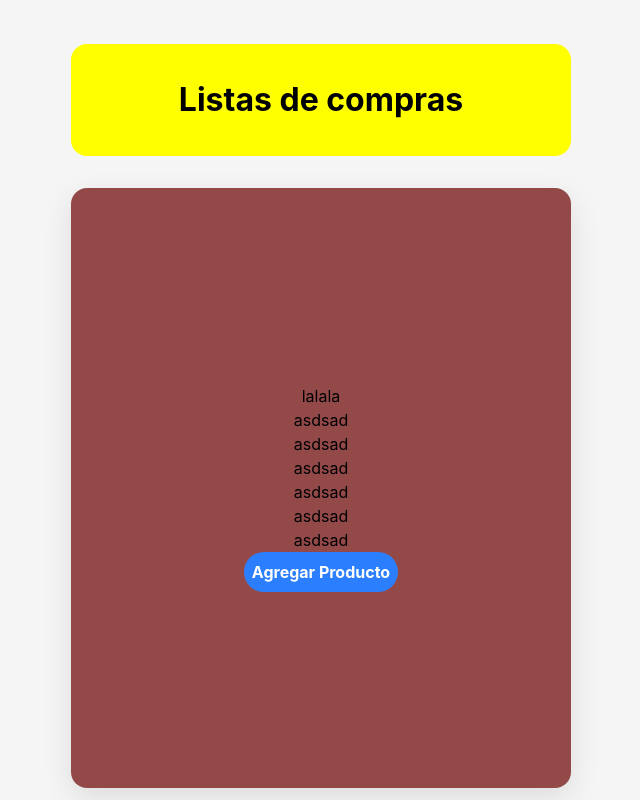
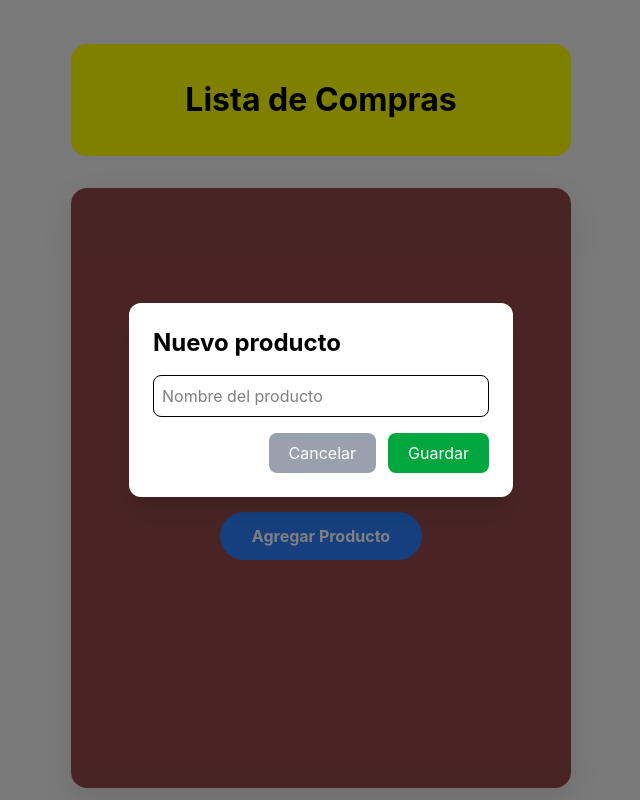
Before and after one commit to JuanEndl/listaSuper, a React (Vite) app: page / in a window 1280 px wide. Both pictures are taken after a click on the button "Agregar Producto". Shown: the whole page, without its empty margins (319-959 px from the left). Built offline with nearby package versions, Linux system fonts and the light colour scheme.

Commit message:
agregado de modal Productos

```diff
--- a/src/components/ListaCompras.jsx
+++ b/src/components/ListaCompras.jsx
@@ -1,22 +1,30 @@
-import React from 'react'
-
+import { useState } from "react";
+import { ModalProducto } from "./ModalProducto";
 
 export const ListaCompras = () => {
+  const [modalAbierto, setModalAbierto] = useState(false);
+
   return (
-        <div className='contenedor'>
-            <h1  className='titulo'>Listas de compras </h1>
-            <div className='card'>lalala
-                <div>asdsad</div>
-                <div>asdsad</div>
-                <div>asdsad</div>
-                <div>asdsad</div>
-                <div>asdsad</div>
-                <div>asdsad</div>
-                <button className="bg-blue-500 hover:bg-blue-700 text-white font-bold py-2 px-2 rounded-full">
-                    Agregar Producto
-                </button>
-            </div>
+    <div className="contenedor">
+      <h1 className="titulo">Lista de Compras</h1>
 
-        </div>
+      <div className="card">
+        <p>Leche</p>
+        <p>Pan</p>
+        <p>Huevos</p>
+
+        <button
+          onClick={() => setModalAbierto(true)}
+          className="mt-6 rounded-full bg-blue-500 px-8 py-3 font-bold text-white hover:bg-blue-700 transition"
+        >
+          Agregar Producto
+        </button>
+      </div>
+
+      <ModalProducto
+        abierto={modalAbierto}
+        cerrar={() => setModalAbierto(false)}
+      />
+    </div>
   );
 };
--- /dev/null
+++ b/src/components/ModalProducto.jsx
@@ -0,0 +1,32 @@
+export const ModalProducto = ({ abierto, cerrar }) => {
+  if (!abierto) return null;
+
+  return (
+    <div className="fixed inset-0 flex items-center justify-center bg-black/50">
+      <div className="w-96 rounded-xl bg-white p-6 shadow-xl">
+        <h2 className="mb-4 text-2xl font-bold">
+          Nuevo producto
+        </h2>
+
+        <input
+          type="text"
+          placeholder="Nombre del producto"
+          className="mb-4 w-full rounded-lg border p-2"
+        />
+
+        <div className="flex justify-end gap-3">
+          <button
+            onClick={cerrar}
+            className="rounded-lg bg-gray-400 px-5 py-2 text-white"
+          >
+            Cancelar
+          </button>
+
+          <button className="rounded-lg bg-green-600 px-5 py-2 text-white">
+            Guardar
+          </button>
+        </div>
+      </div>
+    </div>
+  );
+};
```
